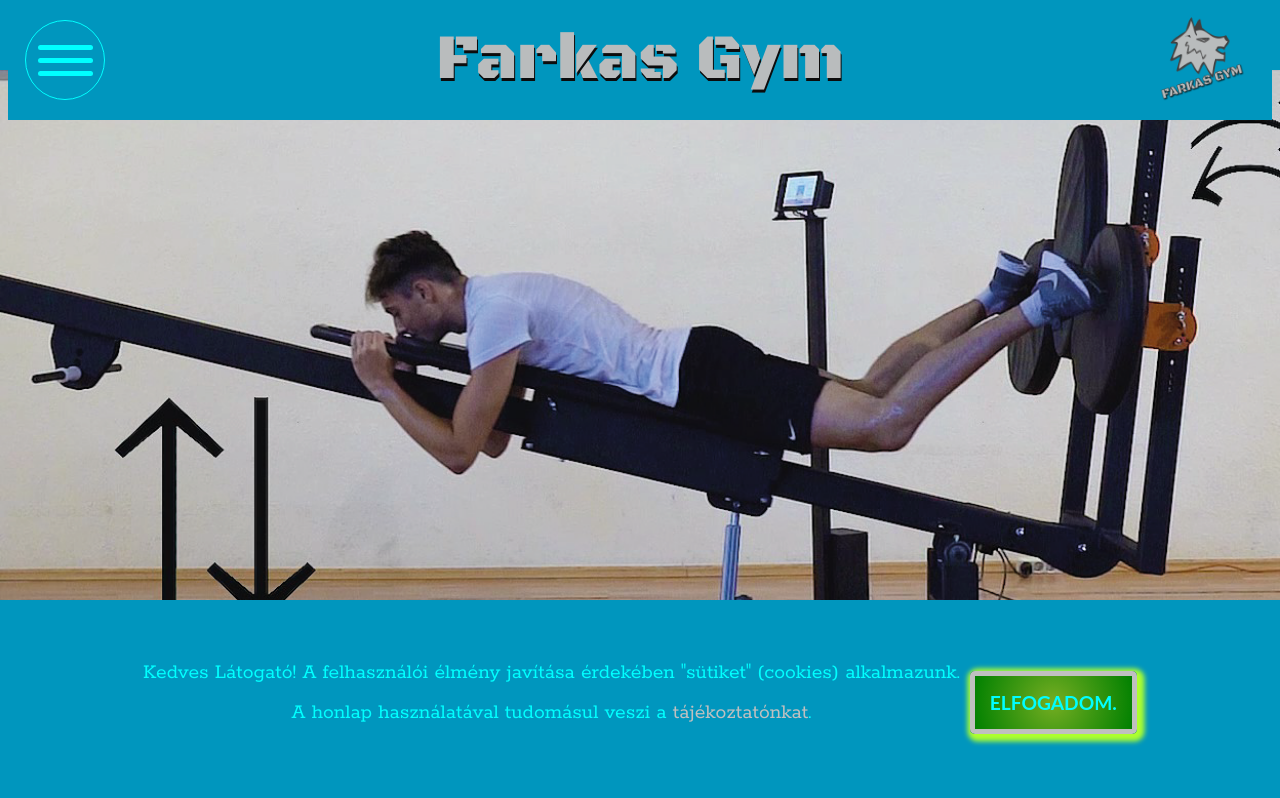
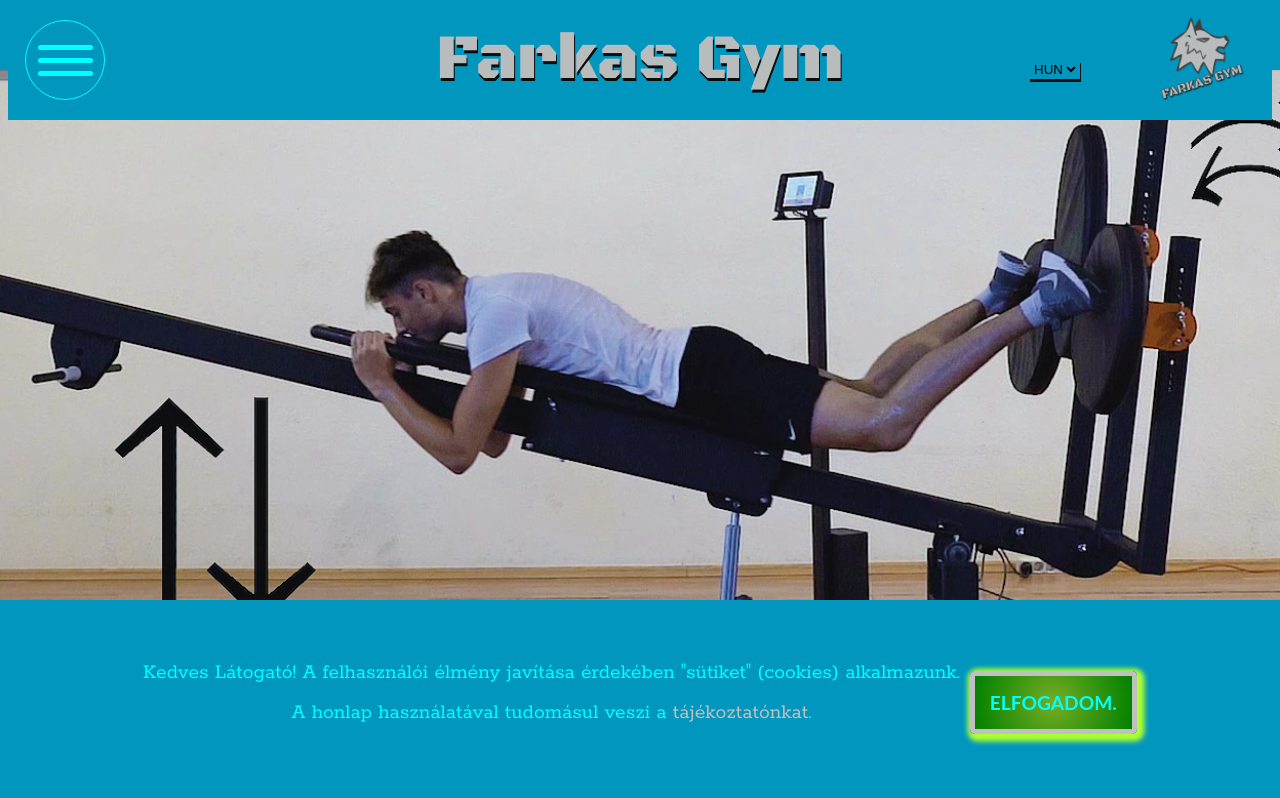
Before and after one commit to szeidl-balazs/nextgenfarmingweb, a React (Create React App) app in the folder frontend/: page / in a window 1280 px wide. Shown: the top 798 px of the page. Built offline with nearby package versions, Linux system fonts and the light colour scheme.

Commit message:
Language button ready, but the first try to switch language content failed.

```diff
--- a/frontend/src/components/css_files/2_1_navigation.css
+++ b/frontend/src/components/css_files/2_1_navigation.css
@@ -120,3 +120,14 @@
     transform: scale(1.2);
     transition: 0.5s linear;
 }
+
+.language-selector {
+   position: fixed;
+   top: 60px;
+   right: 200px;
+   z-index: 1;
+   background-color: var(--main-dark-color);
+   border: 1px solid var(--main-dark-color);
+   box-shadow: var(--text-shadow);
+   cursor: pointer;
+}
--- a/frontend/src/components/structure_components/1_GridContainer.jsx
+++ b/frontend/src/components/structure_components/1_GridContainer.jsx
@@ -1,4 +1,4 @@
-import React from 'react';
+import {React, useState} from 'react';
 import Header from './3_Header';
 import MainPage from './2_MainPage';
 import Footer from './7_Footer';
@@ -7,13 +7,48 @@ import CookieBar from './9_CookieBar';
 
 const GridContainer = () => {
 
+    const [hungarian, setHungarian] = useState(true);
+
+    const [english, setEnglish] = useState(false);
+
+    const hunSelector = (e) => {
+        setHungarian(true) && setEnglish(false);
+    }
+
+    const engSelector = (e) => {
+        setEnglish(true) && setHungarian(false)
+    }
+
     return (
         <div className="grid-container">
-            <Header />
-            <MainPage />
-            <Footer />
-            <input className="checkbox-cb" id="checkbox-cb" type="checkbox" />
-            <CookieBar />
+
+            <select className="language-selector">
+                <option selected="selected" value="hun" onClick={hunSelector}>HUN</option>
+                <option value="eng" onClick={engSelector}>ENG</option>
+            </select>
+
+
+        {
+
+            hungarian === true
+
+            ?
+
+            <div>
+
+                <Header />
+                <MainPage />
+                <Footer />
+                <input className="checkbox-cb" id="checkbox-cb" type="checkbox" />
+                <CookieBar />
+
+            </div>
+
+            :
+
+            null
+
+        }
 
         </div>
 
```
